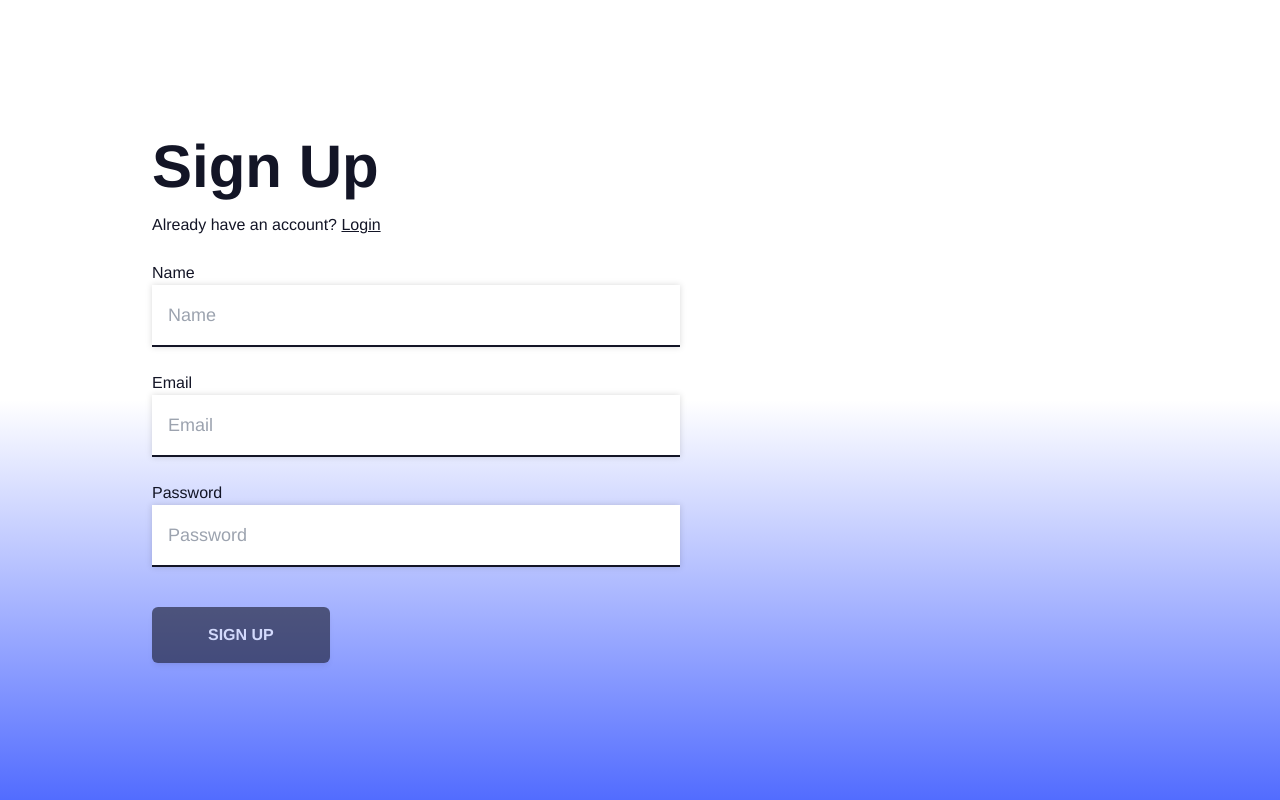
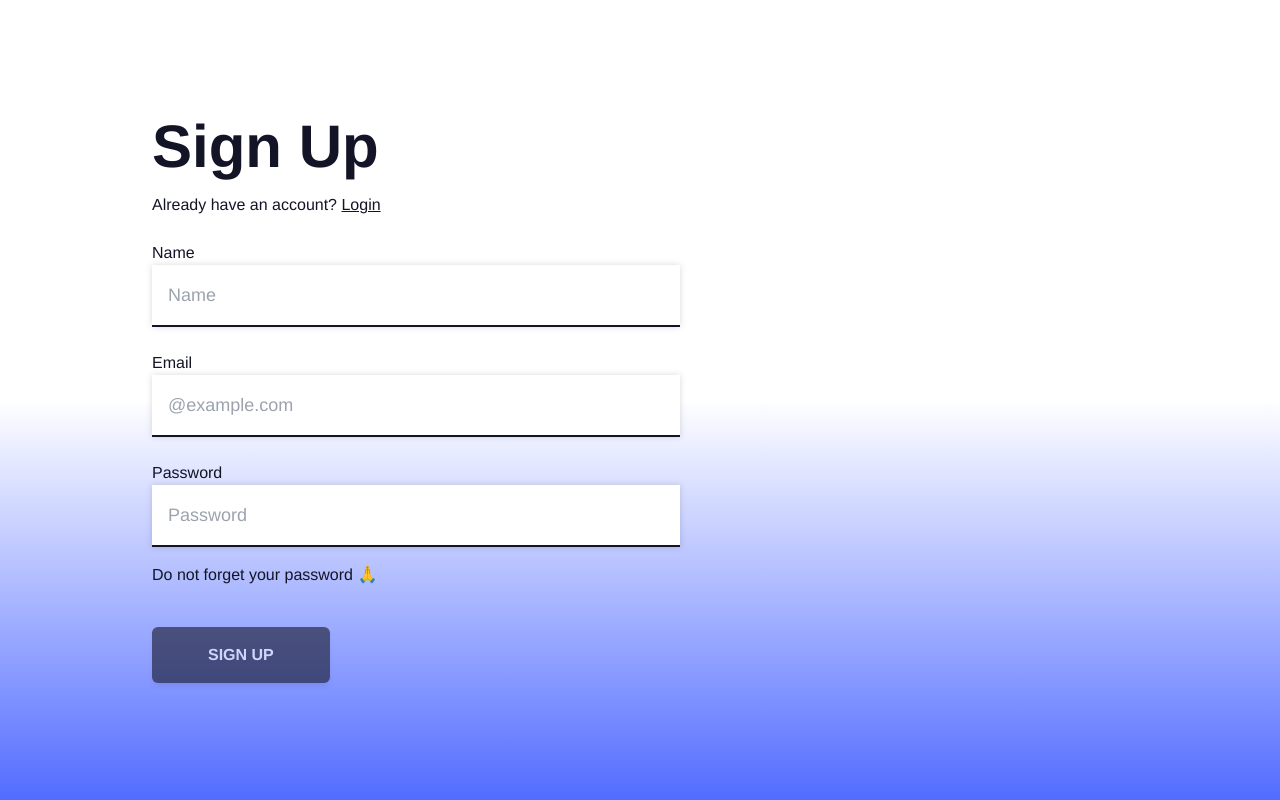
Before and after one commit to RichGod93/ADUN-SOCIAL-OPEN-SOURCE, a Next.js app: page /auth/signup in a window 1280 px wide. Built offline with nearby package versions, Linux system fonts and the light colour scheme; no server answers.

Commit message:
add: toastify

```diff
--- a/src/pages/auth/signup.tsx
+++ b/src/pages/auth/signup.tsx
@@ -1,10 +1,11 @@
 import Link from "next/link";
-import Image from "next/image";
 import { useState } from "react";
 import type { FormEvent } from 'react';
 import { useRouter } from "next/router";
 import { appwrite } from "config/appwriteConfig";
 import { ID } from "appwrite";
+import { ToastContainer, toast } from 'react-toastify';
+import 'react-toastify/dist/ReactToastify.css';
 
 import { PageHead } from "@/components";
 
@@ -21,10 +22,10 @@ const SignUp = () => {
             await appwrite.account.createEmailSession(email, password);
 
             await appwrite.account.createVerification("http://localhost:3000/home");
-            alert("Verification email has been sent!");
+            toast.success("Verification email has been sent!");
             router.push("../home");
-        } catch (error) {
-            console.log(error);
+        } catch (error: any) {
+            toast.error(`${error.message}`);
         }
     };
 
@@ -53,7 +54,7 @@ const SignUp = () => {
                             <label className="block mt-6 primary-text-color">Email</label>
                             <input
                                 className="signup-form-input"
-                                placeholder="Email"
+                                placeholder="@example.com"
                                 type="text"
                                 onChange={(e) => setEmail(e.target.value)}
                             />
@@ -64,6 +65,9 @@ const SignUp = () => {
                                 type="password"
                                 onChange={(e) => setPassword(e.target.value)}
                             />
+                            <p className="mt-4 primary-text-color">
+                                Do not forget your password 🙏
+                            </p>
 
                             <div className="mt-6">
                                 <button
@@ -79,6 +83,18 @@ const SignUp = () => {
                     </div>
                 </section>
             </main>
+            <ToastContainer
+                position="top-right"
+                autoClose={3000}
+                hideProgressBar={false}
+                newestOnTop={false}
+                closeOnClick
+                rtl={false}
+                pauseOnFocusLoss
+                draggable
+                pauseOnHover
+                theme="colored"
+            />
         </>
     );
 };
```
